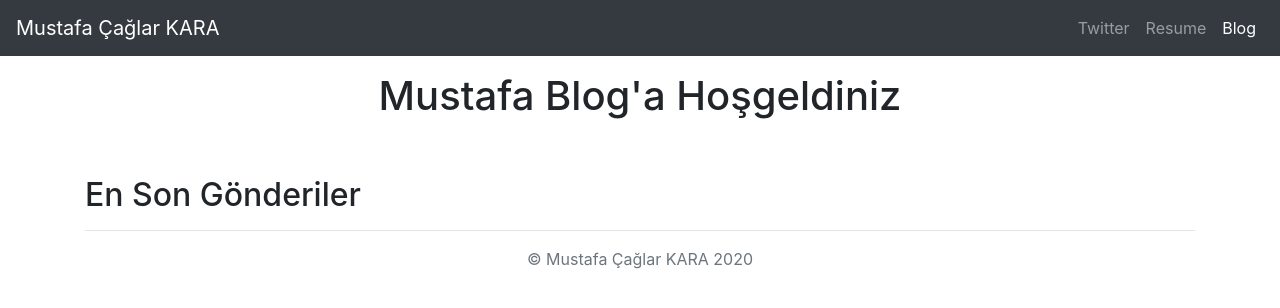
After one commit to mustafacaglarkara/django_nick_walter, a Django app: page /blog/ in a window 1280 px wide. The commit adds this page. Shown: the top 308 px of the page. Run offline with Django 3.2, Linux system fonts and the light colour scheme; data that the repository does not hold is empty; some libraries are stand-ins or nearby versions.

Commit message:
Proje Son Hali

```diff
--- /dev/null
+++ b/blog/templates/blog/allblogs.html
@@ -0,0 +1,101 @@
+<!doctype html>
+<html lang="en">
+<head>{% load staticfiles %}
+    <meta charset="utf-8">
+    <meta name="viewport" content="width=device-width, initial-scale=1, shrink-to-fit=no">
+    <meta name="description" content="">
+    <meta name="author" content="Mark Otto, Jacob Thornton, and Bootstrap contributors">
+    <meta name="generator" content="Jekyll v3.8.6">
+    <title>Album example · Bootstrap</title>
+
+    <link rel="canonical" href="https://getbootstrap.com/docs/4.4/examples/album/">
+
+    <!-- Bootstrap core CSS -->
+    <link rel="stylesheet" href="https://stackpath.bootstrapcdn.com/bootstrap/4.4.1/css/bootstrap.min.css"
+          integrity="sha384-Vkoo8x4CGsO3+Hhxv8T/Q5PaXtkKtu6ug5TOeNV6gBiFeWPGFN9MuhOf23Q9Ifjh" crossorigin="anonymous">
+    <!-- Favicons -->
+    <link rel="apple-touch-icon" href="/docs/4.4/assets/img/favicons/apple-touch-icon.png" sizes="180x180">
+    <link rel="icon" href="/docs/4.4/assets/img/favicons/favicon-32x32.png" sizes="32x32" type="image/png">
+    <link rel="icon" href="/docs/4.4/assets/img/favicons/favicon-16x16.png" sizes="16x16" type="image/png">
+    <link rel="manifest" href="/docs/4.4/assets/img/favicons/manifest.json">
+    <link rel="mask-icon" href="/docs/4.4/assets/img/favicons/safari-pinned-tab.svg" color="#563d7c">
+    <link rel="icon" href="/docs/4.4/assets/img/favicons/favicon.ico">
+    <meta name="msapplication-config" content="/docs/4.4/assets/img/favicons/browserconfig.xml">
+    <meta name="theme-color" content="#563d7c">
+
+
+    <style>
+        .bd-placeholder-img {
+            font-size: 1.125rem;
+            text-anchor: middle;
+            -webkit-user-select: none;
+            -moz-user-select: none;
+            -ms-user-select: none;
+            user-select: none;
+        }
+
+        @media (min-width: 768px) {
+            .bd-placeholder-img-lg {
+                font-size: 3.5rem;
+            }
+        }
+    </style>
+</head>
+<body>
+<header>
+     <nav class="navbar navbar-expand-lg navbar-dark bg-dark">
+        <a class="navbar-brand" href="{% url 'home' %}">Mustafa Çağlar KARA</a>
+        <button class="navbar-toggler" type="button" data-toggle="collapse" data-target="#navbarNav"
+                aria-controls="navbarNav" aria-expanded="false" aria-label="Toggle navigation">
+            <span class="navbar-toggler-icon"></span>
+        </button>
+        <div class="collapse navbar-collapse" id="navbarNav">
+            <ul class="navbar-nav ml-auto">
+                <li class="nav-item">
+                    <a class="nav-link" href="http://twitter.com/mustafacaglarkara">Twitter</a>
+                </li>
+                <li class="nav-item">
+                    <a class="nav-link" href="{% static 'davetiye_kopya.png'  %}">Resume</a>
+                </li>
+                <li class="nav-item">
+                    <a class="nav-link active" href="{% url 'allblogs' %}">Blog</a>
+                </li>
+            </ul>
+        </div>
+    </nav>
+</header>
+
+<main role="main">
+    <div class="container">
+        <h1 class="text-center pt-3">Mustafa Blog'a Hoşgeldiniz</h1>
+        <br>
+        <br>
+        <h2>En Son Gönderiler</h2>
+        <hr/>
+        {% for blog in blogs.all %}
+        <a href="{% url 'detail' blog.id %}"><h3>{{blog.title}}</h3></a>
+        {{blog.pub_date_pretty}}
+        <br />
+        <img class="img-fluid" src="{{ blog.image.url }}" alt="" height="200" width="200">
+        <br>
+        <p>{{ blog.summary }}</p>
+        {% endfor %}
+    </div>
+
+</main>
+
+<footer class="text-muted">
+    <div class="container text-center">
+        <p> &copy Mustafa Çağlar KARA {% now "Y" %} </p>
+    </div>
+</footer>
+<script src="https://code.jquery.com/jquery-3.4.1.slim.min.js"
+        integrity="sha384-J6qa4849blE2+poT4WnyKhv5vZF5SrPo0iEjwBvKU7imGFAV0wwj1yYfoRSJoZ+n"
+        crossorigin="anonymous"></script>
+<script src="https://cdn.jsdelivr.net/npm/popper.js@1.16.0/dist/umd/popper.min.js"
+        integrity="sha384-Q6E9RHvbIyZFJoft+2mJbHaEWldlvI9IOYy5n3zV9zzTtmI3UksdQRVvoxMfooAo"
+        crossorigin="anonymous"></script>
+<script src="https://stackpath.bootstrapcdn.com/bootstrap/4.4.1/js/bootstrap.min.js"
+        integrity="sha384-wfSDF2E50Y2D1uUdj0O3uMBJnjuUD4Ih7YwaYd1iqfktj0Uod8GCExl3Og8ifwB6"
+        crossorigin="anonymous"></script>
+</html>
--- /dev/null
+++ b/blog/urls.py
@@ -0,0 +1,9 @@
+from django.urls import path
+# import blog.views
+from . import views
+
+
+urlpatterns = [
+    path('',views.allblogs,name='allblogs'),
+    path('<int:blog_id>/',views.detail,name='detail'),
+]
--- a/blog/views.py
+++ b/blog/views.py
@@ -1,3 +1,9 @@
-from django.shortcuts import render
+from django.shortcuts import render,get_object_or_404
+from . models import Blog
 
-# Create your views here.
+def allblogs(request):
+    blogs= Blog.objects
+    return render(request,'blog/allblogs.html',{'blogs':blogs})
+def detail(request,blog_id):
+    detailblog = get_object_or_404(Blog,pk=blog_id)
+    return render(request,'blog/detail.html',{'blog':detailblog})
--- a/portfolio/settings.py
+++ b/portfolio/settings.py
@@ -124,6 +124,12 @@ USE_TZ = True
 # Static files (CSS, JavaScript, Images)
 # https://docs.djangoproject.com/en/2.0/howto/static-files/
 
+STATICFILES_DIRS = [
+os.path.join(BASE_DIR, 'portfolio/static/')
+]
+
+STATIC_ROOT= os.path.join(BASE_DIR, 'static')
 STATIC_URL = '/static/'
+
 MEDIA_ROOT = os.path.join(BASE_DIR, 'media')
 MEDIA_URL = '/media/'
--- a/portfolio/urls.py
+++ b/portfolio/urls.py
@@ -14,7 +14,7 @@ Including another URLconf
     2. Add a URL to urlpatterns:  path('blog/', include('blog.urls'))
 """
 from django.contrib import admin
-from django.urls import path
+from django.urls import path,include
 from django.conf import settings
 from django.conf.urls.static import static
 import jobs.views
@@ -23,4 +23,5 @@ import jobs.views
 urlpatterns = [
     path('admin/', admin.site.urls),
     path('', jobs.views.home, name='home'),
+    path('blog/', include('blog.urls')),
 ] + static(settings.MEDIA_URL,document_root =settings.MEDIA_ROOT)
```
Also changed, not shown: blog/models.py (+9 -0 lines), blog/templates/blog/detail.html (added, +92 -0 lines), jobs/templates/jobs/home.html (+7 -6 lines), blog/admin.py (line endings or trailing spaces), 2 other files.
